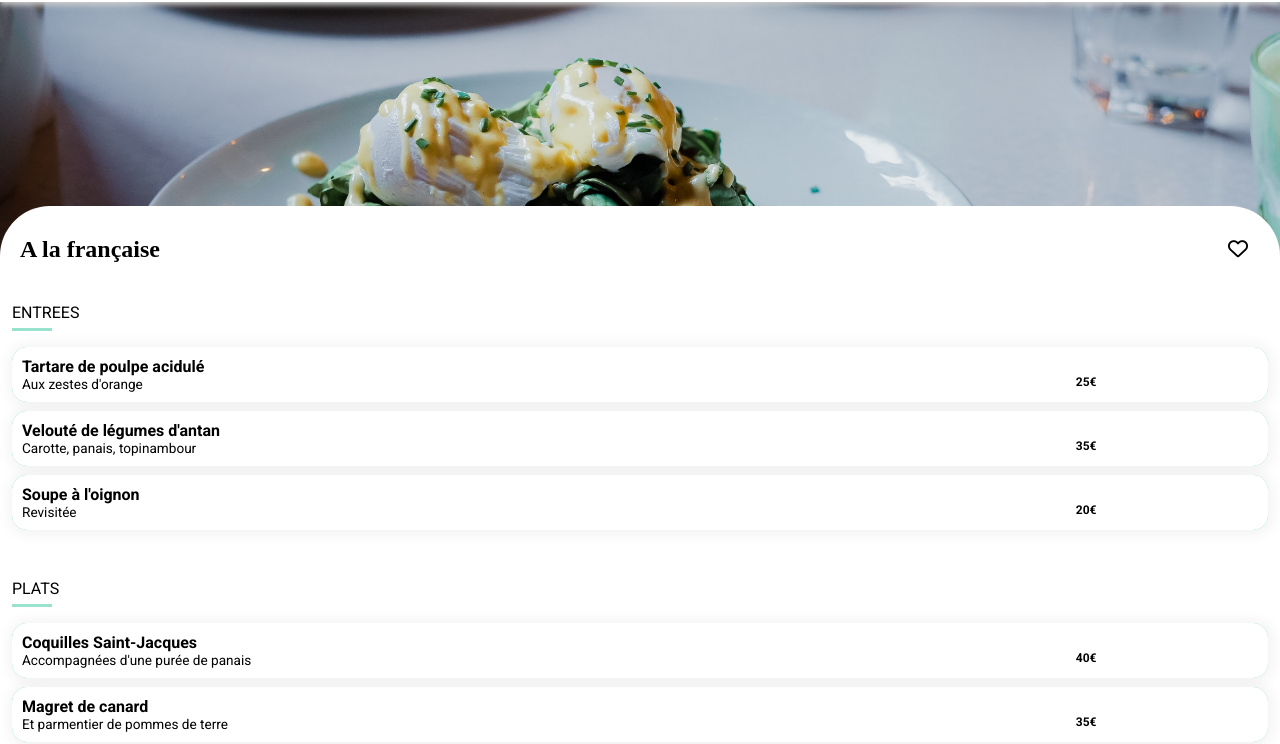
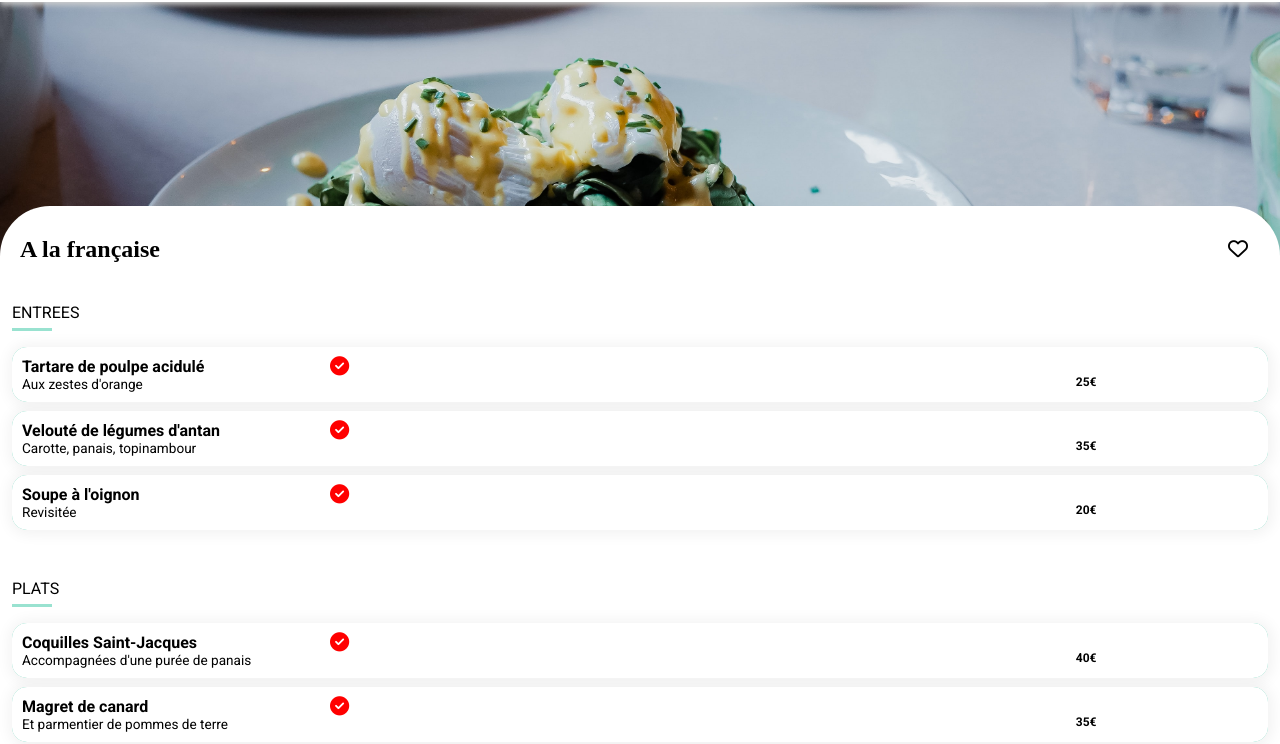
Before and after one commit to maiinawa/maitenina_3_20112020, a website: page a-la-francaise.html in a window 1280 px wide. Shown: the part 56-800 px from the top of the page. Drawn offline with Linux system fonts and the light colour scheme; a web font is replaced by a local one.

Commit message:
try and vizualising  x icon

```diff
--- a/sass/pages/pages-restaurants.scss
+++ b/sass/pages/pages-restaurants.scss
@@ -111,7 +111,8 @@
     margin: 19px 0 0 318px;
     position: absolute;
 
-    color: white;
+    text-align: right;
+    color: red;
     font-size: 2.4vh;
 
     transition: all 0.5s ease;
```
Also changed, not shown: style/style.css, 1 other file.
